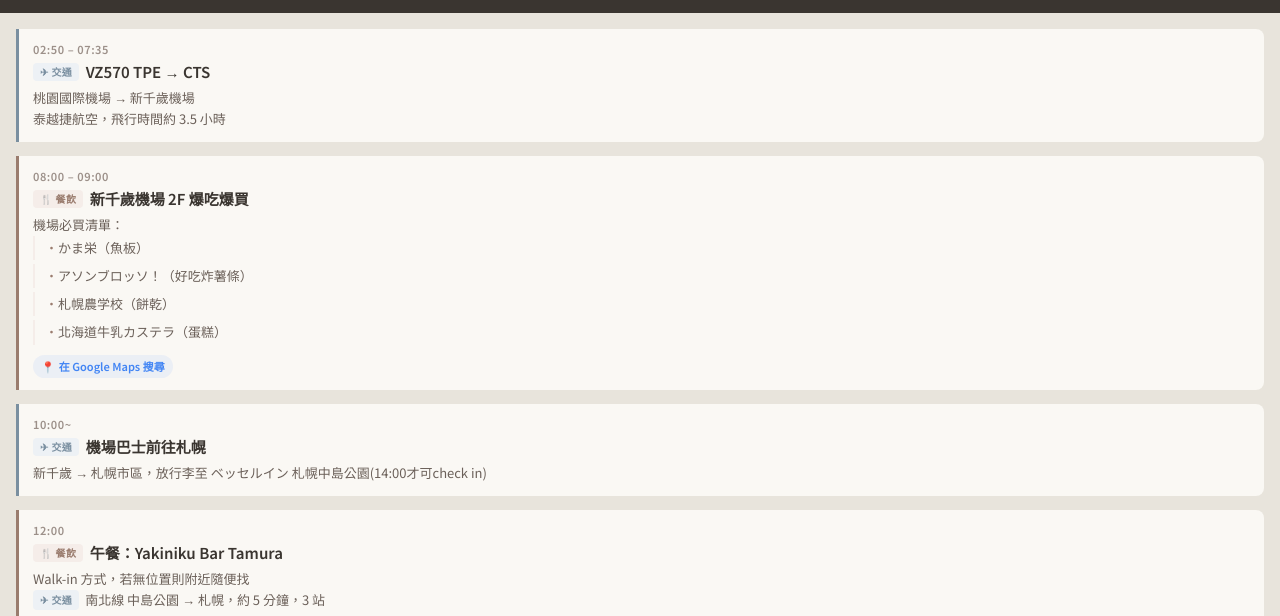
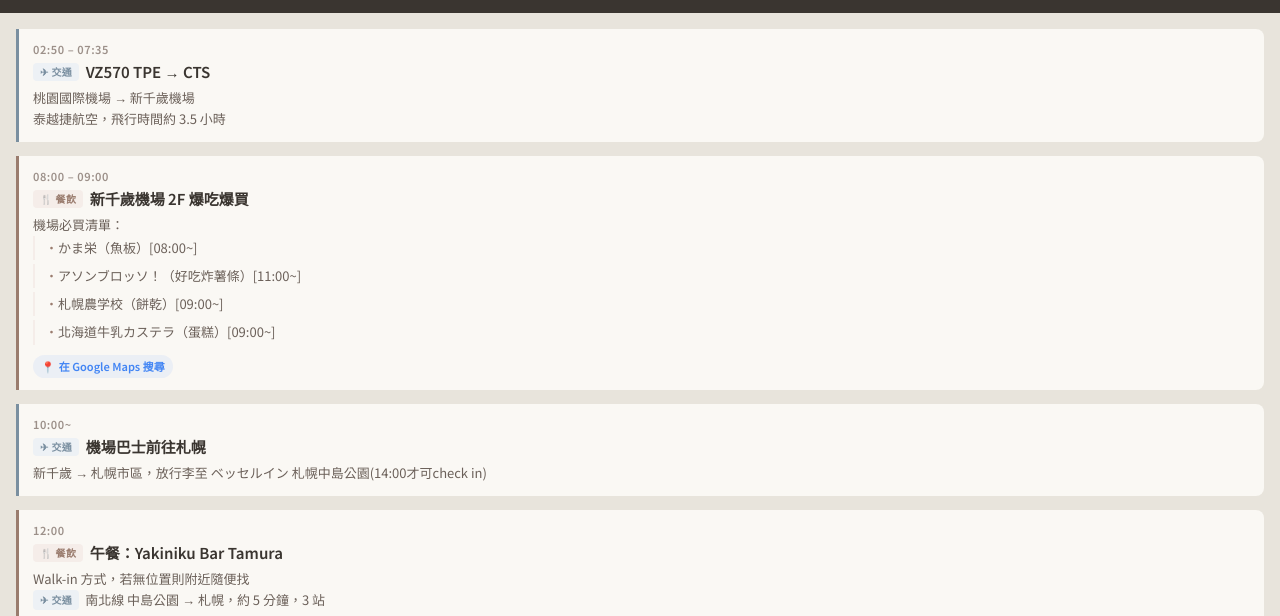
Before and after one commit to WUP00/sc, a plain HTML site: page index.html in a window 1280 px wide. Both pictures are taken after a click on the button "D1 · 4/24". Shown: the part 163-779 px from the top of the page. Drawn offline with nearby package versions, Linux system fonts and the light colour scheme.

Commit message:
Update index.html

```diff
--- a/index.html
+++ b/index.html
@@ -574,10 +574,10 @@
       <span class="item-time">08:00 – 09:00</span>
       <div class="item-title"><span class="tag tag-food">🍴 餐飲</span> 新千歲機場 2F 爆吃爆買</div>
       <div class="item-desc">機場必買清單：</div>
-      <div class="sub-item">かま栄（魚板）</div>
-      <div class="sub-item">アソンブロッソ！（好吃炸薯條）</div>
-      <div class="sub-item">札幌農学校（餅乾）</div>
-      <div class="sub-item">北海道牛乳カステラ（蛋糕）</div>
+      <div class="sub-item">かま栄（魚板）[08:00~]</div>
+      <div class="sub-item">アソンブロッソ！（好吃炸薯條）[11:00~]</div>
+      <div class="sub-item">札幌農学校（餅乾）[09:00~]</div>
+      <div class="sub-item">北海道牛乳カステラ（蛋糕）[09:00~]</div>
       <a class="map-link" href="https://www.google.com/maps/search/新千歲機場+北海道" target="_blank">在 Google Maps 搜尋</a>
     </div>
 
```
